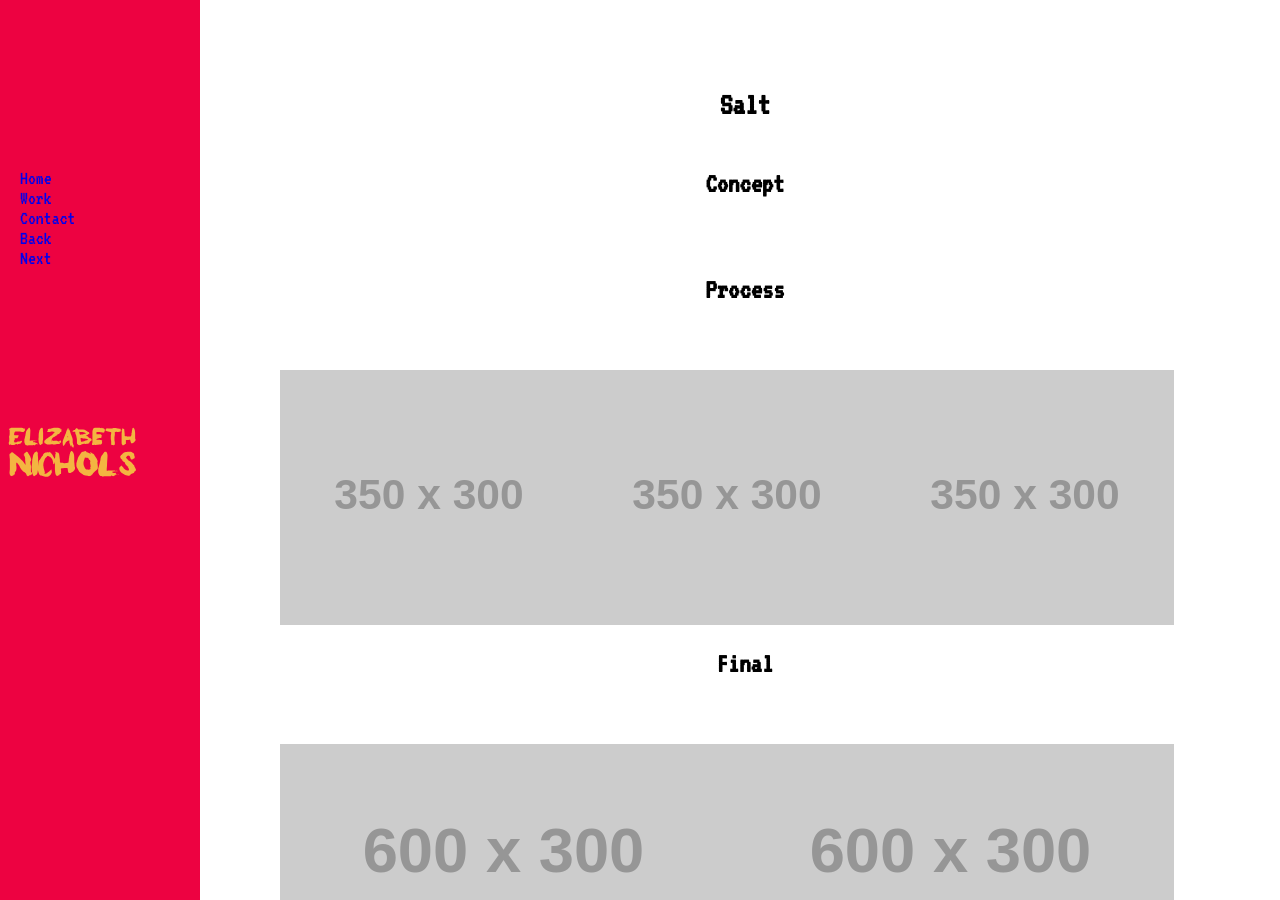
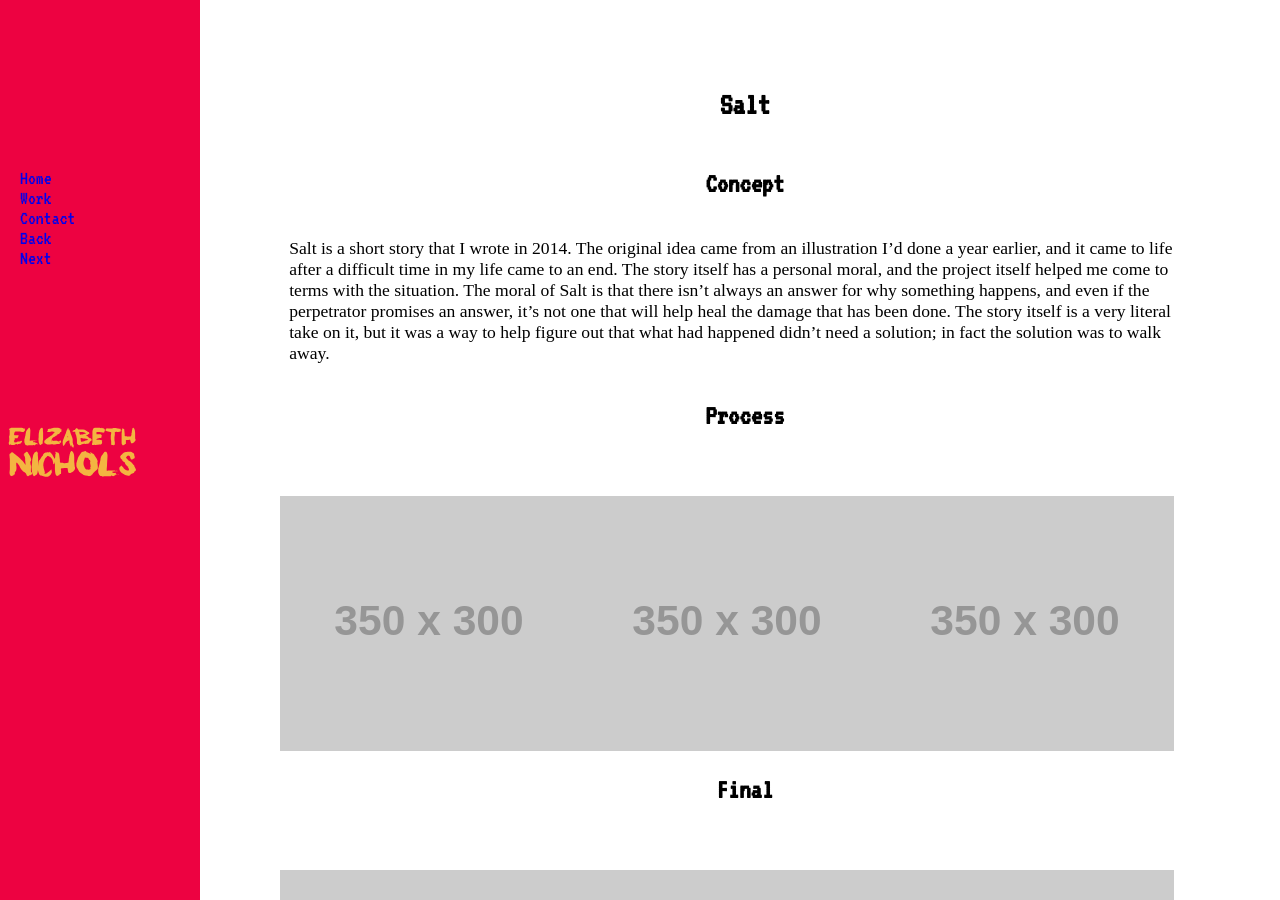
Before and after one commit to sky-bones/portfolio, a Jekyll site: the page built from _posts/2015-10-20-salt.md, in a window 1280 px wide and 900 px high. Built offline with Jekyll 4.4.1, drawn with Linux system fonts in a browser that asks for light colours; some web fonts are replaced.

Commit message:
Adding Text

```diff
--- a/_posts/2015-10-20-salt.md
+++ b/_posts/2015-10-20-salt.md
@@ -3,8 +3,7 @@ layout: portfolio-layout
 title: Salt
 imagename: salt
 tools: HTML, CSS, Illustrator, Photoshop
-concept:
-conceptimages:
+concept: Salt is a short story that I wrote in 2014. The original idea came from an illustration I’d done a year earlier, and it came to life after a difficult time in my life came to an end. The story itself has a personal moral, and the project itself helped me come to terms with the situation. The moral of Salt is that there isn’t always an answer for why something happens, and even if the perpetrator promises an answer, it’s not one that will help heal the damage that has been done. The story itself is a very literal take on it, but it was a way to help figure out that what had happened didn’t need a solution; in fact the solution was to walk away.
 process:
 processimages:
 finalwords:
--- a/contact.html
+++ b/contact.html
@@ -24,11 +24,15 @@ layout: default
 <div class="grid">
 	<div class="gutter unit unit-xs-1 unit-s-1 unit-m-1-2 unit-l-1-2 ">
 		<p>Jewish | INFP | Pisces
+
 		</p>
 	</div>
 
 	<div class="gutter unit unit-xs-1 unit-s-1 unit-m-1-2 unit-l-1-2">
-		<p> I am a graphic designer because there are voices and ideas that needs to be seen and heard. I want to give back to my community, improve my community and allow design and things that are designed to be accessible to all. One of the most compelling ideas about graphic design is it's ability to change and shape the world around it. I want to shape it for the better, and find a place where the views of the benefits of design, beyond readability and good looks, but more the idea of someone having access to an idea or concept that would change the way they view the world. I love grilled cheese, drawing spooky eyes, flowers and gardening. I am a currently a student at Algonquin College, to graduate this spring.</p>
+		<p> I am a graphic designer because there are voices and ideas that needs to be seen and heard. I want to give back to my community, improve my community and allow design and things that are designed to be accessible to all. One of the most compelling ideas about graphic design is it's ability to change and shape the world around it. I want to shape it for the better, and find a place where the views of the benefits of design, beyond readability and good looks, but more the idea of someone having access to an idea or concept that would change the way they view the world. I love grilled cheese, drawing spooky eyes, flowers and gardening. I am a currently a student at Algonquin College, to graduate this spring.
+you can check out my behance, where i usually post my photography and illustrations, my twitter, where i make hilarious and excellent jokes, and send me an email to have access to unlimited excellent jokes.
+
+		</p>
 	</div>
 </div>
 
```
